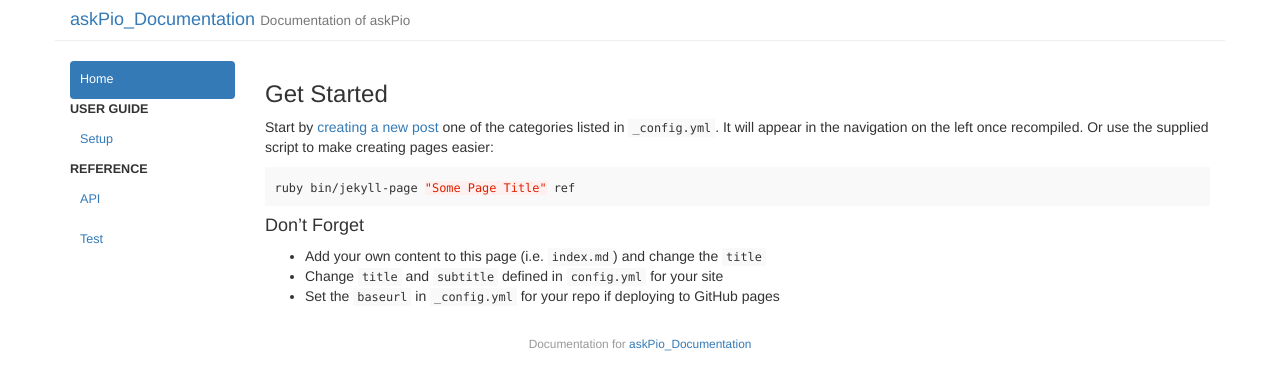
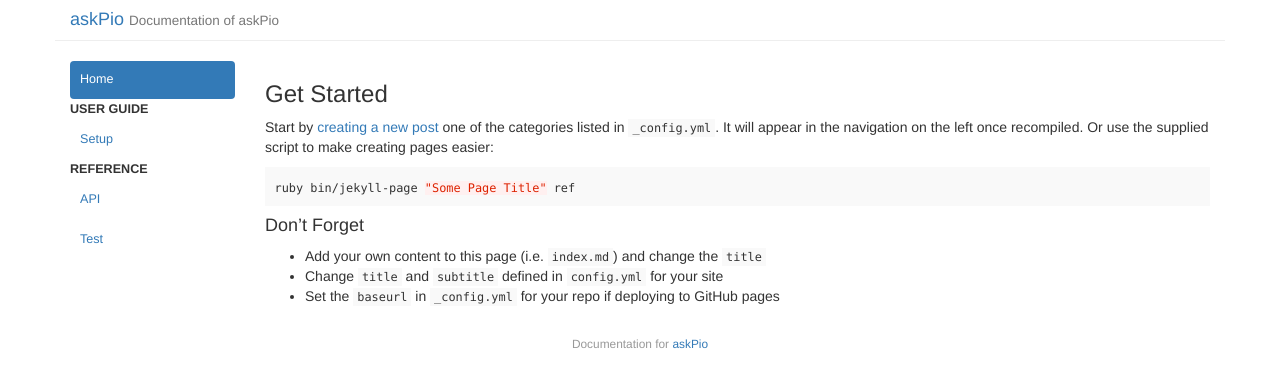
Before and after one commit to Harshgupta71/askPio_Documentation, a Jekyll site: the page built from index.md, in a window 1280 px wide. Shown: the top 390 px of the page. Built offline with Jekyll 4.4.1, drawn with Linux system fonts in a browser that asks for light colours; part of the change alters nothing that is shown.

Commit message:
Update _config.yml

```diff
--- a/_config.yml
+++ b/_config.yml
@@ -1,6 +1,12 @@
 # Site title and subtitle. This is used in _includes/header.html
-title: 'askPio_Documentation'
+name: "askPio"
+description: "askPio, Bot, AI, LUIS"
+meta_description: "askPio blog"
+title: 'askPio'
 subtitle: 'Documentation of askPio'
+mainurl: 'https://askpio.com'
+appmainurl: 'https://app.askpio.com'
+mailchimp-list: 'https://subwai.us20.list-manage.com/subscribe/post?u=e01c7eea6ace40984a93be00d&amp;id=98ff40b631'
 
 # if you wish to integrate disqus on pages set your shortname here
 disqus_shortname: 'https-blog-subwai-com'
```
